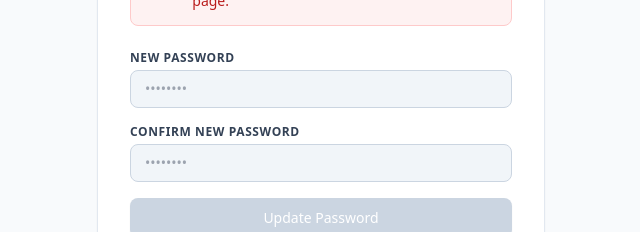
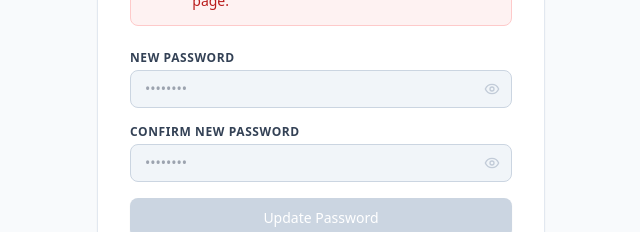
Before and after one commit to asad-naseem-692/ticket-system-frontend, a Next.js app: page /reset-password in a window 1280 px wide. Shown: the part 373-605 px from the top of the page, without its empty margins (319-959 px from the left). Built offline with nearby package versions, Linux system fonts and the light colour scheme; no server answers.

Commit message:
feat(ui): add show/hide password toggles to login, signup, and reset password forms

```diff
--- a/app/(auth)/login/page.tsx
+++ b/app/(auth)/login/page.tsx
@@ -3,6 +3,7 @@
 import React, { useState, useEffect, Suspense } from "react";
 import Link from "next/link";
 import { useRouter, useSearchParams } from "next/navigation";
+import { Eye, EyeOff } from "lucide-react";
 import { apiClient, ApiErrorResponse } from "@/lib/api";
 import { saveAuthSession, getRedirectPathForRole } from "@/lib/auth";
 import { AuthResponse } from "@/lib/types";
@@ -16,6 +17,7 @@
     password: "",
   });
 
+  const [showPassword, setShowPassword] = useState(false);
   const [error, setError] = useState<string | null>(null);
   const [notice, setNotice] = useState<string | null>(null);
   const [loading, setLoading] = useState<boolean>(false);
@@ -134,15 +136,29 @@
               Forgot password?
             </Link>
           </div>
+          <div className="relative">
             <input
-            type="password"
+              type={showPassword ? "text" : "password"}
               name="password"
               value={formData.password}
               onChange={handleChange}
               placeholder="••••••••"
               required
-            className="w-full px-3.5 py-2 text-sm border border-slate-300 rounded-lg focus:outline-none focus:ring-2 focus:ring-blue-500 focus:border-blue-500 bg-white"
+              className="w-full pl-3.5 pr-10 py-2 text-sm border border-slate-300 rounded-lg focus:outline-none focus:ring-2 focus:ring-blue-500 focus:border-blue-500 bg-white"
             />
+            <button
+              type="button"
+              onClick={() => setShowPassword(!showPassword)}
+              className="absolute inset-y-0 right-0 pr-3 flex items-center text-slate-400 hover:text-slate-600 focus:outline-none"
+              aria-label={showPassword ? "Hide password" : "Show password"}
+            >
+              {showPassword ? (
+                <EyeOff className="h-4 w-4" />
+              ) : (
+                <Eye className="h-4 w-4" />
+              )}
+            </button>
+          </div>
         </div>
 
         <button
--- a/app/(auth)/reset-password/page.tsx
+++ b/app/(auth)/reset-password/page.tsx
@@ -3,6 +3,7 @@
 import React, { useState, useEffect, Suspense } from "react";
 import Link from "next/link";
 import { useRouter, useSearchParams } from "next/navigation";
+import { Eye, EyeOff } from "lucide-react";
 import { apiClient, ApiErrorResponse } from "@/lib/api";
 
 function ResetPasswordForm() {
@@ -12,6 +13,8 @@
 
   const [password, setPassword] = useState("");
   const [confirmPassword, setConfirmPassword] = useState("");
+  const [showPassword, setShowPassword] = useState(false);
+  const [showConfirmPassword, setShowConfirmPassword] = useState(false);
   const [loading, setLoading] = useState(false);
   const [error, setError] = useState<string | null>(null);
 
@@ -95,8 +98,9 @@
           <label className="block text-xs font-semibold uppercase tracking-wider text-slate-700 mb-1">
             New Password
           </label>
+          <div className="relative">
             <input
-            type="password"
+              type={showPassword ? "text" : "password"}
               value={password}
               onChange={(e) => {
                 setPassword(e.target.value);
@@ -105,16 +109,31 @@
               placeholder="••••••••"
               required
               disabled={!token}
-            className="w-full px-3.5 py-2 text-sm border border-slate-300 rounded-lg focus:outline-none focus:ring-2 focus:ring-blue-500 focus:border-blue-500 bg-white disabled:bg-slate-100"
+              className="w-full pl-3.5 pr-10 py-2 text-sm border border-slate-300 rounded-lg focus:outline-none focus:ring-2 focus:ring-blue-500 focus:border-blue-500 bg-white disabled:bg-slate-100"
             />
+            <button
+              type="button"
+              onClick={() => setShowPassword(!showPassword)}
+              disabled={!token}
+              className="absolute inset-y-0 right-0 pr-3 flex items-center text-slate-400 hover:text-slate-600 focus:outline-none disabled:opacity-50"
+              aria-label={showPassword ? "Hide password" : "Show password"}
+            >
+              {showPassword ? (
+                <EyeOff className="h-4 w-4" />
+              ) : (
+                <Eye className="h-4 w-4" />
+              )}
+            </button>
+          </div>
         </div>
 
         <div>
           <label className="block text-xs font-semibold uppercase tracking-wider text-slate-700 mb-1">
             Confirm New Password
           </label>
+          <div className="relative">
             <input
-            type="password"
+              type={showConfirmPassword ? "text" : "password"}
               value={confirmPassword}
               onChange={(e) => {
                 setConfirmPassword(e.target.value);
@@ -123,8 +142,22 @@
               placeholder="••••••••"
               required
               disabled={!token}
-            className="w-full px-3.5 py-2 text-sm border border-slate-300 rounded-lg focus:outline-none focus:ring-2 focus:ring-blue-500 focus:border-blue-500 bg-white disabled:bg-slate-100"
+              className="w-full pl-3.5 pr-10 py-2 text-sm border border-slate-300 rounded-lg focus:outline-none focus:ring-2 focus:ring-blue-500 focus:border-blue-500 bg-white disabled:bg-slate-100"
             />
+            <button
+              type="button"
+              onClick={() => setShowConfirmPassword(!showConfirmPassword)}
+              disabled={!token}
+              className="absolute inset-y-0 right-0 pr-3 flex items-center text-slate-400 hover:text-slate-600 focus:outline-none disabled:opacity-50"
+              aria-label={showConfirmPassword ? "Hide confirm password" : "Show confirm password"}
+            >
+              {showConfirmPassword ? (
+                <EyeOff className="h-4 w-4" />
+              ) : (
+                <Eye className="h-4 w-4" />
+              )}
+            </button>
+          </div>
         </div>
 
         <button
--- a/app/(auth)/signup/page.tsx
+++ b/app/(auth)/signup/page.tsx
@@ -3,6 +3,7 @@
 import React, { useState } from "react";
 import Link from "next/link";
 import { useRouter } from "next/navigation";
+import { Eye, EyeOff } from "lucide-react";
 import { apiClient, ApiErrorResponse } from "@/lib/api";
 import { User } from "@/lib/types";
 
@@ -16,6 +17,8 @@
     confirmPassword: "",
   });
 
+  const [showPassword, setShowPassword] = useState(false);
+  const [showConfirmPassword, setShowConfirmPassword] = useState(false);
   const [error, setError] = useState<string | null>(null);
   const [success, setSuccess] = useState<string | null>(null);
   const [loading, setLoading] = useState<boolean>(false);
@@ -148,30 +151,58 @@
             <label className="block text-xs font-semibold uppercase tracking-wider text-slate-700 mb-1">
               Password
             </label>
+            <div className="relative">
               <input
-              type="password"
+                type={showPassword ? "text" : "password"}
                 name="password"
                 value={formData.password}
                 onChange={handleChange}
                 placeholder="••••••••"
                 required
-              className="w-full px-3.5 py-2 text-sm border border-slate-300 rounded-lg focus:outline-none focus:ring-2 focus:ring-blue-500 focus:border-blue-500 bg-white"
+                className="w-full pl-3.5 pr-10 py-2 text-sm border border-slate-300 rounded-lg focus:outline-none focus:ring-2 focus:ring-blue-500 focus:border-blue-500 bg-white"
               />
+              <button
+                type="button"
+                onClick={() => setShowPassword(!showPassword)}
+                className="absolute inset-y-0 right-0 pr-3 flex items-center text-slate-400 hover:text-slate-600 focus:outline-none"
+                aria-label={showPassword ? "Hide password" : "Show password"}
+              >
+                {showPassword ? (
+                  <EyeOff className="h-4 w-4" />
+                ) : (
+                  <Eye className="h-4 w-4" />
+                )}
+              </button>
+            </div>
           </div>
 
           <div>
             <label className="block text-xs font-semibold uppercase tracking-wider text-slate-700 mb-1">
               Confirm Password
             </label>
+            <div className="relative">
               <input
-              type="password"
+                type={showConfirmPassword ? "text" : "password"}
                 name="confirmPassword"
                 value={formData.confirmPassword}
                 onChange={handleChange}
                 placeholder="••••••••"
                 required
-              className="w-full px-3.5 py-2 text-sm border border-slate-300 rounded-lg focus:outline-none focus:ring-2 focus:ring-blue-500 focus:border-blue-500 bg-white"
+                className="w-full pl-3.5 pr-10 py-2 text-sm border border-slate-300 rounded-lg focus:outline-none focus:ring-2 focus:ring-blue-500 focus:border-blue-500 bg-white"
               />
+              <button
+                type="button"
+                onClick={() => setShowConfirmPassword(!showConfirmPassword)}
+                className="absolute inset-y-0 right-0 pr-3 flex items-center text-slate-400 hover:text-slate-600 focus:outline-none"
+                aria-label={showConfirmPassword ? "Hide confirm password" : "Show confirm password"}
+              >
+                {showConfirmPassword ? (
+                  <EyeOff className="h-4 w-4" />
+                ) : (
+                  <Eye className="h-4 w-4" />
+                )}
+              </button>
+            </div>
           </div>
 
           <button
```
Lines whose indentation alone changed are shown as unchanged.
